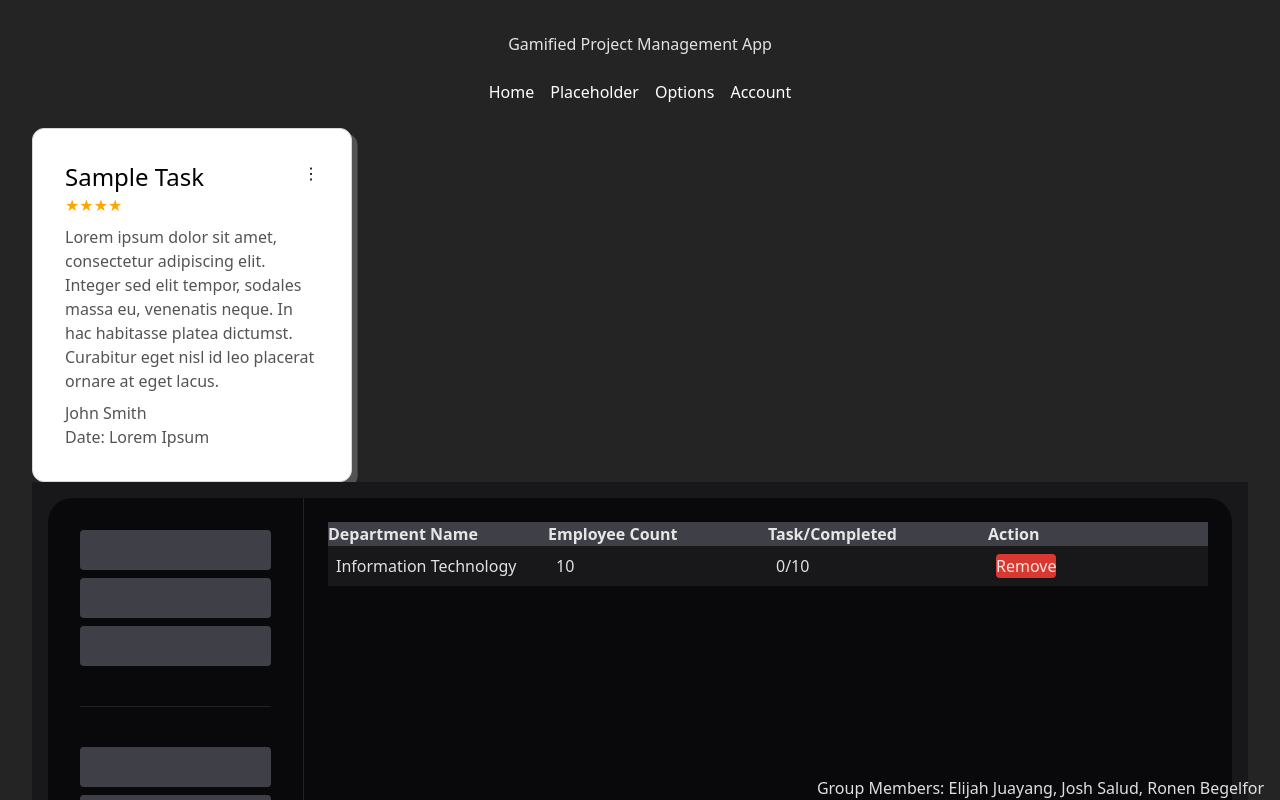
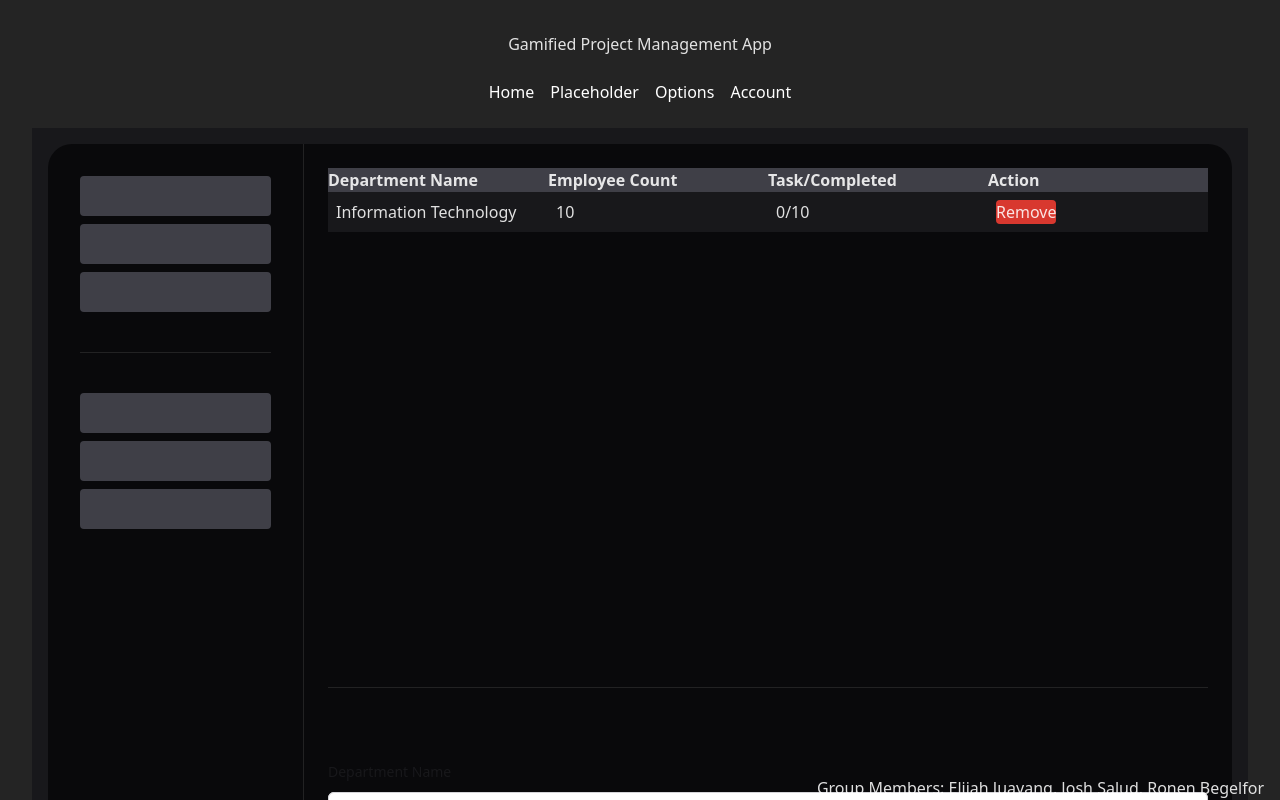
Before and after one commit to ejuayang-rrc/gamified-project-management, a React (Vite) app: page / in a window 1280 px wide. Shown: the top 800 px of the page. Built offline with nearby package versions, Linux system fonts and the light colour scheme.

Commit message:
Feat: For now changed the displayed component in app.tsx to my page.

```diff
--- a/src/App.tsx
+++ b/src/App.tsx
@@ -2,7 +2,6 @@ import Footer from "./components/common/footer/Footer";
 import Nav from "./components/common/nav/Nav";
 import './App.css'
 import Header from "./components/common/header/Header";
-import TaskCard from "./components/common/taskCard/taskCard";
 import DepartmentDashboard from "./components/pages/layout/DepartmentDashboard/DepartmentDashboard";
 
 function App() {
@@ -11,7 +10,6 @@ function App() {
     <>
       <Header />
       <Nav />
-      <TaskCard />
       <DepartmentDashboard/>
       <Footer />
     </>
```
